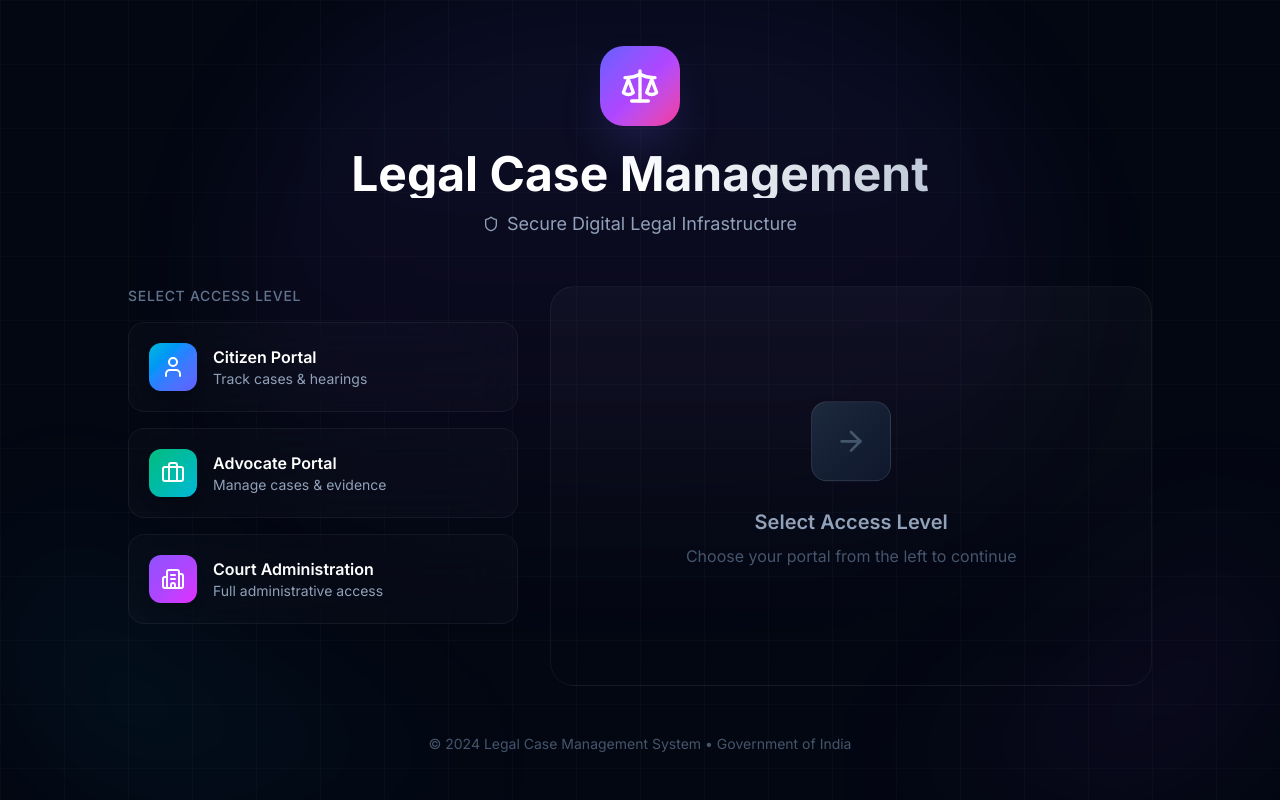
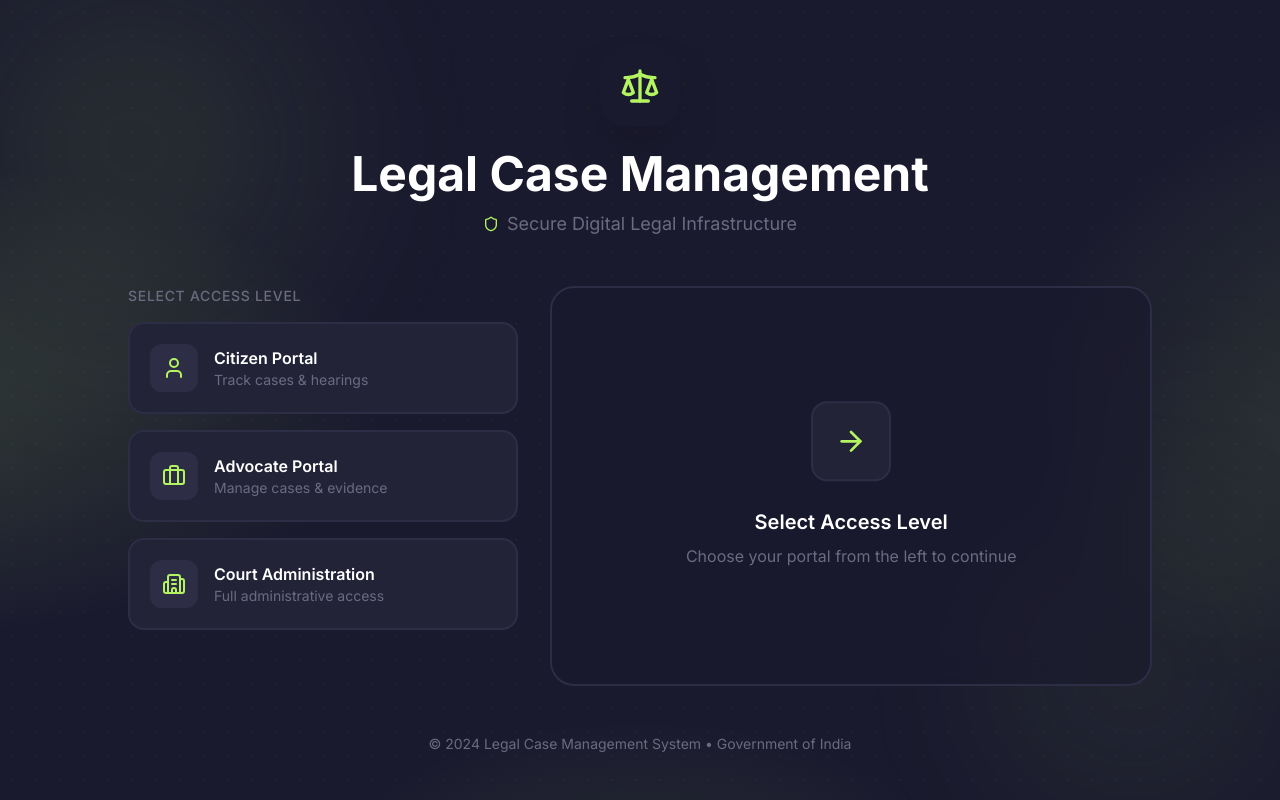
Before and after one commit to makeshkumar14/Legal-case-management-system-, a React (Vite) app: page /login in a window 1280 px wide. Built offline with nearby package versions, Linux system fonts and the light colour scheme.

Commit message:
changed theme

```diff
--- a/src/App.jsx
+++ b/src/App.jsx
@@ -1,5 +1,5 @@
 import { BrowserRouter, Routes, Route, Navigate } from 'react-router-dom';
-import { ThemeProvider } from './context/ThemeContext';
+import { ThemeProvider, useTheme } from './context/ThemeContext';
 import { AuthProvider, useAuth } from './context/AuthContext';
 import { ToastProvider } from './components/shared/Toast';
 import { DashboardLayout } from './layouts/DashboardLayout';
@@ -7,6 +7,23 @@ import { LoginPage } from './pages/auth/LoginPage';
 import { PublicDashboard } from './pages/public/PublicDashboard';
 import { AdvocateDashboard } from './pages/advocate/AdvocateDashboard';
 import { CourtDashboard } from './pages/court/CourtDashboard';
+
+// Modern Cream & Lime Green Background Component
+function MotionBackground() {
+  const { isDark } = useTheme();
+
+  return (
+    <div className={`motion-bg ${!isDark ? 'motion-bg-light' : ''}`}>
+      {/* Lime Green Gradient Blobs */}
+      <div className="gradient-blob gradient-blob-1" />
+      <div className="gradient-blob gradient-blob-2" />
+      <div className="gradient-blob gradient-blob-3" />
+
+      {/* Dotted Grid Pattern */}
+      <div className="motion-grid" />
+    </div>
+  );
+}
 
 function ProtectedRoute({ children, allowedRoles }) {
   const { user, isAuthenticated } = useAuth();
@@ -58,7 +75,8 @@ export default function App() {
       <ThemeProvider>
         <AuthProvider>
           <ToastProvider>
-            <div className="min-h-screen bg-slate-100 dark:bg-[#030712] text-slate-900 dark:text-white">
+            <MotionBackground />
+            <div className="min-h-screen bg-transparent text-[#1a1a2e] dark:text-white relative z-10">
               <AppRoutes />
             </div>
           </ToastProvider>
--- a/src/index.css
+++ b/src/index.css
@@ -243,3 +243,152 @@ button:focus {
   -webkit-box-orient: vertical;
   overflow: hidden;
 }
+
+/* ============================================
+   CREAM & LIME GREEN MODERN THEME
+   Reference-inspired design
+   ============================================ */
+
+/* CSS Variables for new theme */
+:root {
+  --cream-bg: #f7f6f3;
+  --cream-light: #fdfcfa;
+  --cream-dark: #efeee9;
+  --lime-green: #b4f461;
+  --lime-green-dark: #9ae04d;
+  --lime-green-light: #c8ff7a;
+  --navy-dark: #1a1a2e;
+  --navy-card: #232338;
+  --navy-lighter: #2d2d45;
+  --text-dark: #1a1a2e;
+  --text-muted: #6b6b80;
+  --border-light: #e5e4df;
+}
+
+.motion-bg {
+  position: fixed;
+  inset: 0;
+  overflow: hidden;
+  z-index: 0;
+  pointer-events: none;
+  background: var(--cream-bg);
+}
+
+/* Gradient glow on edges */
+.motion-bg::before {
+  content: '';
+  position: absolute;
+  inset: 0;
+  background:
+    radial-gradient(ellipse 80% 60% at -10% 50%, rgba(180, 244, 97, 0.4), transparent 50%),
+    radial-gradient(ellipse 60% 80% at 110% 50%, rgba(180, 244, 97, 0.35), transparent 50%),
+    radial-gradient(ellipse 50% 40% at 50% 110%, rgba(180, 244, 97, 0.2), transparent 50%);
+}
+
+/* Decorative Elements */
+.gradient-blob {
+  position: absolute;
+  border-radius: 50%;
+  filter: blur(80px);
+  opacity: 0.5;
+}
+
+.gradient-blob-1 {
+  width: 500px;
+  height: 500px;
+  background: radial-gradient(circle, rgba(180, 244, 97, 0.6) 0%, rgba(180, 244, 97, 0.2) 50%, transparent 70%);
+  top: -15%;
+  left: -10%;
+  animation: blobFloat1 25s ease-in-out infinite;
+}
+
+.gradient-blob-2 {
+  width: 400px;
+  height: 400px;
+  background: radial-gradient(circle, rgba(180, 244, 97, 0.5) 0%, rgba(154, 224, 77, 0.2) 50%, transparent 70%);
+  bottom: -10%;
+  right: -5%;
+  animation: blobFloat2 30s ease-in-out infinite;
+}
+
+.gradient-blob-3 {
+  width: 300px;
+  height: 300px;
+  background: radial-gradient(circle, rgba(180, 244, 97, 0.4) 0%, transparent 60%);
+  top: 40%;
+  right: -8%;
+  animation: blobFloat3 20s ease-in-out infinite;
+}
+
+@keyframes blobFloat1 {
+  0%, 100% { transform: translate(0, 0) scale(1); }
+  50% { transform: translate(30px, 40px) scale(1.1); }
+}
+
+@keyframes blobFloat2 {
+  0%, 100% { transform: translate(0, 0) scale(1); }
+  50% { transform: translate(-40px, -30px) scale(0.95); }
+}
+
+@keyframes blobFloat3 {
+  0%, 100% { transform: translate(0, 0) scale(1); }
+  50% { transform: translate(-20px, 30px) scale(1.05); }
+}
+
+/* Dotted Pattern Overlay */
+.motion-grid {
+  position: absolute;
+  inset: 0;
+  background-image: radial-gradient(circle, rgba(26, 26, 46, 0.08) 1px, transparent 1px);
+  background-size: 24px 24px;
+  opacity: 0.6;
+}
+
+/* Glass shapes are now decorative cards feel */
+.glass-shape {
+  display: none;
+}
+
+/* Stars become subtle dots */
+.star-field { display: none; }
+.aurora-wave { display: none; }
+.mesh-gradient { display: none; }
+.motion-noise { display: none; }
+
+/* ============================================
+   DARK MODE - Navy Theme
+   ============================================ */
+
+.motion-bg-light {
+  /* Light mode uses cream (default) */
+  background: var(--cream-bg);
+}
+
+/* Dark mode is now navy */
+.dark .motion-bg:not(.motion-bg-light) {
+  background: var(--navy-dark);
+}
+
+.dark .motion-bg::before {
+  background:
+    radial-gradient(ellipse 80% 60% at -10% 50%, rgba(180, 244, 97, 0.15), transparent 50%),
+    radial-gradient(ellipse 60% 80% at 110% 50%, rgba(180, 244, 97, 0.12), transparent 50%),
+    radial-gradient(ellipse 50% 40% at 50% 110%, rgba(180, 244, 97, 0.08), transparent 50%);
+}
+
+.dark .gradient-blob-1 {
+  background: radial-gradient(circle, rgba(180, 244, 97, 0.25) 0%, rgba(180, 244, 97, 0.08) 50%, transparent 70%);
+}
+
+.dark .gradient-blob-2 {
+  background: radial-gradient(circle, rgba(180, 244, 97, 0.2) 0%, rgba(154, 224, 77, 0.06) 50%, transparent 70%);
+}
+
+.dark .gradient-blob-3 {
+  background: radial-gradient(circle, rgba(180, 244, 97, 0.15) 0%, transparent 60%);
+}
+
+.dark .motion-grid {
+  background-image: radial-gradient(circle, rgba(180, 244, 97, 0.1) 1px, transparent 1px);
+  opacity: 0.4;
+}
--- a/src/pages/auth/LoginPage.jsx
+++ b/src/pages/auth/LoginPage.jsx
@@ -6,9 +6,9 @@ import { useAuth } from '../../context/AuthContext';
 import { users } from '../../data/mockData';
 
 const roles = [
-  { id: 'public', label: 'Citizen Portal', icon: User, desc: 'Track cases & hearings', gradient: 'from-cyan-500 via-blue-500 to-indigo-500' },
-  { id: 'advocate', label: 'Advocate Portal', icon: Briefcase, desc: 'Manage cases & evidence', gradient: 'from-emerald-500 via-teal-500 to-cyan-500' },
-  { id: 'court', label: 'Court Administration', icon: Building2, desc: 'Full administrative access', gradient: 'from-violet-500 via-purple-500 to-fuchsia-500' },
+  { id: 'public', label: 'Citizen Portal', icon: User, desc: 'Track cases & hearings' },
+  { id: 'advocate', label: 'Advocate Portal', icon: Briefcase, desc: 'Manage cases & evidence' },
+  { id: 'court', label: 'Court Administration', icon: Building2, desc: 'Full administrative access' },
 ];
 
 export function LoginPage() {
@@ -30,39 +30,28 @@ export function LoginPage() {
   };
 
   return (
-    <div className="min-h-screen bg-[#030712] flex items-center justify-center p-6 relative overflow-hidden">
-      {/* Premium Background Effects */}
-      <div className="absolute inset-0">
-        <div className="absolute inset-0 bg-[radial-gradient(ellipse_at_top,_var(--tw-gradient-stops))] from-indigo-900/20 via-transparent to-transparent" />
-        <div className="absolute top-0 left-1/2 -translate-x-1/2 w-[800px] h-[600px] bg-gradient-to-b from-indigo-500/10 via-purple-500/5 to-transparent rounded-full blur-3xl" />
-        <div className="absolute bottom-0 left-0 w-[600px] h-[400px] bg-gradient-to-tr from-cyan-500/10 via-transparent to-transparent rounded-full blur-3xl" />
-        <div className="absolute bottom-0 right-0 w-[500px] h-[400px] bg-gradient-to-tl from-purple-500/10 via-transparent to-transparent rounded-full blur-3xl" />
-        {/* Grid */}
-        <div className="absolute inset-0 bg-[linear-gradient(rgba(255,255,255,0.02)_1px,transparent_1px),linear-gradient(90deg,rgba(255,255,255,0.02)_1px,transparent_1px)] bg-[size:64px_64px]" />
-      </div>
-
+    <div className="min-h-screen flex items-center justify-center p-6 relative overflow-hidden">
       <motion.div initial={{ opacity: 0, y: 30 }} animate={{ opacity: 1, y: 0 }} transition={{ duration: 0.6 }} className="relative z-10 w-full max-w-5xl">
         {/* Logo & Header */}
         <motion.div className="text-center mb-12" initial={{ opacity: 0, y: -20 }} animate={{ opacity: 1, y: 0 }} transition={{ delay: 0.2 }}>
           <motion.div
-            className="inline-flex items-center justify-center w-20 h-20 rounded-3xl bg-gradient-to-br from-indigo-500 via-purple-500 to-pink-500 mb-6 shadow-2xl shadow-indigo-500/25"
-            animate={{ boxShadow: ['0 25px 50px -12px rgba(99,102,241,0.25)', '0 25px 50px -12px rgba(168,85,247,0.35)', '0 25px 50px -12px rgba(99,102,241,0.25)'] }}
-            transition={{ duration: 3, repeat: Infinity }}
+            className="inline-flex items-center justify-center w-20 h-20 rounded-3xl bg-[#1a1a2e] mb-6 shadow-2xl"
+            whileHover={{ scale: 1.05, rotate: 5 }}
           >
-            <Scale className="w-10 h-10 text-white" />
+            <Scale className="w-10 h-10 text-[#b4f461]" />
           </motion.div>
-          <h1 className="text-4xl md:text-5xl font-bold bg-gradient-to-r from-white via-white to-slate-400 bg-clip-text text-transparent mb-3">
+          <h1 className="text-4xl md:text-5xl font-bold text-[#1a1a2e] dark:text-white mb-3">
             Legal Case Management
           </h1>
-          <p className="text-slate-400 text-lg flex items-center justify-center gap-2">
-            <Shield className="w-4 h-4" /> Secure Digital Legal Infrastructure
+          <p className="text-[#6b6b80] text-lg flex items-center justify-center gap-2">
+            <Shield className="w-4 h-4 text-[#b4f461]" /> Secure Digital Legal Infrastructure
           </p>
         </motion.div>
 
         <div className="grid lg:grid-cols-5 gap-8">
           {/* Role Selection */}
           <motion.div className="lg:col-span-2 space-y-4" initial={{ opacity: 0, x: -30 }} animate={{ opacity: 1, x: 0 }} transition={{ delay: 0.3 }}>
-            <p className="text-sm font-medium text-slate-500 uppercase tracking-wider mb-4">Select Access Level</p>
+            <p className="text-sm font-medium text-[#6b6b80] uppercase tracking-wider mb-4">Select Access Level</p>
             {roles.map((role, i) => (
               <motion.button
                 key={role.id}
@@ -72,26 +61,31 @@ export function LoginPage() {
                 whileHover={{ scale: 1.02, x: 6 }}
                 whileTap={{ scale: 0.98 }}
                 onClick={() => setSelectedRole(role.id)}
-                className={`w-full p-5 rounded-2xl border backdrop-blur-xl transition-all duration-300 text-left group relative overflow-hidden ${
+                className={`w-full p-5 rounded-2xl border-2 transition-all duration-300 text-left group relative overflow-hidden ${
                   selectedRole === role.id
-                    ? 'bg-white/10 border-white/20 shadow-xl shadow-indigo-500/10'
-                    : 'bg-white/[0.02] border-white/[0.05] hover:bg-white/[0.05] hover:border-white/10'
+                    ? 'bg-[#1a1a2e] border-[#b4f461] shadow-xl'
+                    : 'bg-white/80 dark:bg-[#232338] border-[#e5e4df] dark:border-[#2d2d45] hover:border-[#b4f461]/50 hover:shadow-lg'
                 }`}
               >
-                {selectedRole === role.id && (
-                  <motion.div layoutId="selected" className={`absolute inset-0 bg-gradient-to-r ${role.gradient} opacity-10`} />
-                )}
                 <div className="relative flex items-center gap-4">
-                  <div className={`w-12 h-12 rounded-xl bg-gradient-to-br ${role.gradient} flex items-center justify-center shadow-lg`}>
-                    <role.icon className="w-6 h-6 text-white" />
+                  <div className={`w-12 h-12 rounded-xl flex items-center justify-center transition-colors ${
+                    selectedRole === role.id
+                      ? 'bg-[#b4f461]'
+                      : 'bg-[#1a1a2e] dark:bg-[#2d2d45]'
+                  }`}>
+                    <role.icon className={`w-6 h-6 ${selectedRole === role.id ? 'text-[#1a1a2e]' : 'text-[#b4f461]'}`} />
                   </div>
                   <div className="flex-1">
-                    <h3 className="font-semibold text-white text-base">{role.label}</h3>
-                    <p className="text-sm text-slate-400">{role.desc}</p>
+                    <h3 className={`font-semibold text-base ${
+                      selectedRole === role.id ? 'text-white' : 'text-[#1a1a2e] dark:text-white'
+                    }`}>{role.label}</h3>
+                    <p className={`text-sm ${
+                      selectedRole === role.id ? 'text-[#b4f461]' : 'text-[#6b6b80]'
+                    }`}>{role.desc}</p>
                   </div>
                   {selectedRole === role.id && (
-                    <motion.div initial={{ scale: 0 }} animate={{ scale: 1 }} className="w-6 h-6 rounded-full bg-white/20 flex items-center justify-center">
-                      <Sparkles className="w-3 h-3 text-white" />
+                    <motion.div initial={{ scale: 0 }} animate={{ scale: 1 }} className="w-6 h-6 rounded-full bg-[#b4f461] flex items-center justify-center">
+                      <Sparkles className="w-3 h-3 text-[#1a1a2e]" />
                     </motion.div>
                   )}
                 </div>
@@ -108,66 +102,66 @@ export function LoginPage() {
                   initial={{ opacity: 0, y: 20, scale: 0.98 }}
                   animate={{ opacity: 1, y: 0, scale: 1 }}
                   exit={{ opacity: 0, y: -20, scale: 0.98 }}
-                  className="bg-gradient-to-b from-white/[0.08] to-white/[0.02] backdrop-blur-2xl border border-white/10 rounded-3xl p-8 shadow-2xl"
+                  className="bg-white/90 dark:bg-[#1a1a2e] backdrop-blur-xl border-2 border-[#e5e4df] dark:border-[#2d2d45] rounded-3xl p-8 shadow-2xl"
                 >
                   <div className="flex items-center gap-3 mb-8">
-                    <div className={`w-10 h-10 rounded-xl bg-gradient-to-br ${roles.find(r => r.id === selectedRole)?.gradient} flex items-center justify-center`}>
-                      {(() => { const R = roles.find(r => r.id === selectedRole)?.icon; return R ? <R className="w-5 h-5 text-white" /> : null; })()}
+                    <div className="w-10 h-10 rounded-xl bg-[#b4f461] flex items-center justify-center">
+                      {(() => { const R = roles.find(r => r.id === selectedRole)?.icon; return R ? <R className="w-5 h-5 text-[#1a1a2e]" /> : null; })()}
                     </div>
                     <div>
-                      <h2 className="text-xl font-bold text-white">{roles.find(r => r.id === selectedRole)?.label}</h2>
-                      <p className="text-sm text-slate-400">Enter credentials to continue</p>
+                      <h2 className="text-xl font-bold text-[#1a1a2e] dark:text-white">{roles.find(r => r.id === selectedRole)?.label}</h2>
+                      <p className="text-sm text-[#6b6b80]">Enter credentials to continue</p>
                     </div>
                   </div>
 
                   <form onSubmit={handleSubmit} className="space-y-5">
                     <div>
-                      <label className="block text-sm font-medium text-slate-300 mb-2">Email Address</label>
+                      <label className="block text-sm font-medium text-[#1a1a2e] dark:text-white mb-2">Email Address</label>
                       <div className="relative group">
-                        <Mail className="absolute left-4 top-1/2 -translate-y-1/2 w-5 h-5 text-slate-500 group-focus-within:text-indigo-400 transition-colors" />
+                        <Mail className="absolute left-4 top-1/2 -translate-y-1/2 w-5 h-5 text-[#6b6b80] group-focus-within:text-[#b4f461] transition-colors" />
                         <input type="email" value={email} onChange={(e) => setEmail(e.target.value)} placeholder="you@example.com"
-                          className="w-full pl-12 pr-4 py-4 bg-white/[0.03] border border-white/10 rounded-xl text-white placeholder:text-slate-600 focus:outline-none focus:ring-2 focus:ring-indigo-500/40 focus:border-indigo-500/40 focus:bg-white/[0.05] transition-all" />
+                          className="w-full pl-12 pr-4 py-4 bg-[#f7f6f3] dark:bg-[#232338] border-2 border-[#e5e4df] dark:border-[#2d2d45] rounded-xl text-[#1a1a2e] dark:text-white placeholder:text-[#6b6b80] focus:outline-none focus:ring-2 focus:ring-[#b4f461]/40 focus:border-[#b4f461] transition-all" />
                       </div>
                     </div>
 
                     <div>
-                      <label className="block text-sm font-medium text-slate-300 mb-2">Password</label>
+                      <label className="block text-sm font-medium text-[#1a1a2e] dark:text-white mb-2">Password</label>
                       <div className="relative group">
-                        <Lock className="absolute left-4 top-1/2 -translate-y-1/2 w-5 h-5 text-slate-500 group-focus-within:text-indigo-400 transition-colors" />
+                        <Lock className="absolute left-4 top-1/2 -translate-y-1/2 w-5 h-5 text-[#6b6b80] group-focus-within:text-[#b4f461] transition-colors" />
                         <input type={showPassword ? 'text' : 'password'} value={password} onChange={(e) => setPassword(e.target.value)} placeholder="••••••••"
-                          className="w-full pl-12 pr-14 py-4 bg-white/[0.03] border border-white/10 rounded-xl text-white placeholder:text-slate-600 focus:outline-none focus:ring-2 focus:ring-indigo-500/40 focus:border-indigo-500/40 focus:bg-white/[0.05] transition-all" />
-                        <button type="button" onClick={() => setShowPassword(!showPassword)} className="absolute right-4 top-1/2 -translate-y-1/2 p-1 text-slate-500 hover:text-white transition-colors">
+                          className="w-full pl-12 pr-14 py-4 bg-[#f7f6f3] dark:bg-[#232338] border-2 border-[#e5e4df] dark:border-[#2d2d45] rounded-xl text-[#1a1a2e] dark:text-white placeholder:text-[#6b6b80] focus:outline-none focus:ring-2 focus:ring-[#b4f461]/40 focus:border-[#b4f461] transition-all" />
+                        <button type="button" onClick={() => setShowPassword(!showPassword)} className="absolute right-4 top-1/2 -translate-y-1/2 p-1 text-[#6b6b80] hover:text-[#b4f461] transition-colors">
                           {showPassword ? <EyeOff className="w-5 h-5" /> : <Eye className="w-5 h-5" />}
                         </button>
                       </div>
                     </div>
 
                     <div className="flex items-center justify-between text-sm">
-                      <label className="flex items-center gap-2 cursor-pointer text-slate-400 hover:text-white transition-colors">
-                        <input type="checkbox" className="w-4 h-4 rounded border-white/20 bg-white/5 text-indigo-500 focus:ring-indigo-500/40" />
+                      <label className="flex items-center gap-2 cursor-pointer text-[#6b6b80] hover:text-[#1a1a2e] dark:hover:text-white transition-colors">
+                        <input type="checkbox" className="w-4 h-4 rounded border-[#e5e4df] dark:border-[#2d2d45] bg-[#f7f6f3] dark:bg-[#232338] text-[#b4f461] focus:ring-[#b4f461]/40 accent-[#b4f461]" />
                         Remember me
                       </label>
-                      <button type="button" className="text-indigo-400 hover:text-indigo-300 transition-colors">Forgot password?</button>
+                      <button type="button" className="text-[#b4f461] hover:text-[#9ae04d] font-medium transition-colors">Forgot password?</button>
                     </div>
 
                     <motion.button type="submit" disabled={isLoading} whileHover={{ scale: 1.01 }} whileTap={{ scale: 0.99 }}
-                      className="w-full py-4 px-6 bg-gradient-to-r from-indigo-600 via-purple-600 to-indigo-600 bg-[length:200%_100%] hover:bg-right text-white font-semibold rounded-xl transition-all duration-500 flex items-center justify-center gap-2 shadow-xl shadow-indigo-500/25 disabled:opacity-50"
+                      className="w-full py-4 px-6 bg-[#b4f461] hover:bg-[#9ae04d] text-[#1a1a2e] font-bold rounded-xl transition-all duration-300 flex items-center justify-center gap-2 shadow-xl shadow-[#b4f461]/25 disabled:opacity-50"
                     >
-                      {isLoading ? <div className="w-5 h-5 border-2 border-white/30 border-t-white rounded-full animate-spin" /> : <><span>Sign In</span><ArrowRight className="w-5 h-5" /></>}
+                      {isLoading ? <div className="w-5 h-5 border-2 border-[#1a1a2e]/30 border-t-[#1a1a2e] rounded-full animate-spin" /> : <><span>Sign In</span><ArrowRight className="w-5 h-5" /></>}
                     </motion.button>
                   </form>
-                  <p className="mt-6 text-center text-sm text-slate-500">Demo mode — Enter any credentials</p>
+                  <p className="mt-6 text-center text-sm text-[#6b6b80]">Demo mode — Enter any credentials</p>
                 </motion.div>
               ) : (
                 <motion.div key="prompt" initial={{ opacity: 0 }} animate={{ opacity: 1 }} exit={{ opacity: 0 }}
-                  className="h-full min-h-[400px] flex items-center justify-center bg-gradient-to-b from-white/[0.03] to-transparent border border-white/[0.05] rounded-3xl p-8"
+                  className="h-full min-h-[400px] flex items-center justify-center bg-white/60 dark:bg-[#1a1a2e]/60 backdrop-blur-lg border-2 border-[#e5e4df] dark:border-[#2d2d45] rounded-3xl p-8"
                 >
                   <div className="text-center">
-                    <motion.div animate={{ y: [0, -8, 0] }} transition={{ duration: 2, repeat: Infinity }} className="w-20 h-20 mx-auto mb-6 rounded-2xl bg-gradient-to-br from-slate-800 to-slate-900 border border-white/10 flex items-center justify-center">
-                      <ArrowRight className="w-8 h-8 text-slate-600" />
+                    <motion.div animate={{ y: [0, -8, 0] }} transition={{ duration: 2, repeat: Infinity }} className="w-20 h-20 mx-auto mb-6 rounded-2xl bg-[#1a1a2e] dark:bg-[#232338] border-2 border-[#2d2d45] flex items-center justify-center">
+                      <ArrowRight className="w-8 h-8 text-[#b4f461]" />
                     </motion.div>
-                    <h3 className="text-xl font-semibold text-slate-400 mb-2">Select Access Level</h3>
-                    <p className="text-slate-600">Choose your portal from the left to continue</p>
+                    <h3 className="text-xl font-semibold text-[#1a1a2e] dark:text-white mb-2">Select Access Level</h3>
+                    <p className="text-[#6b6b80]">Choose your portal from the left to continue</p>
                   </div>
                 </motion.div>
               )}
@@ -176,7 +170,7 @@ export function LoginPage() {
         </div>
 
         <motion.div className="mt-12 text-center" initial={{ opacity: 0 }} animate={{ opacity: 1 }} transition={{ delay: 0.6 }}>
-          <p className="text-slate-600 text-sm">© 2024 Legal Case Management System • Government of India</p>
+          <p className="text-[#6b6b80] text-sm">© 2024 Legal Case Management System • Government of India</p>
         </motion.div>
       </motion.div>
     </div>
```
Also changed, not shown: src/components/layout/Navbar.jsx (+26 -26 lines), src/components/layout/Sidebar.jsx (+15 -13 lines), src/layouts/DashboardLayout.jsx (+1 -9 lines).
